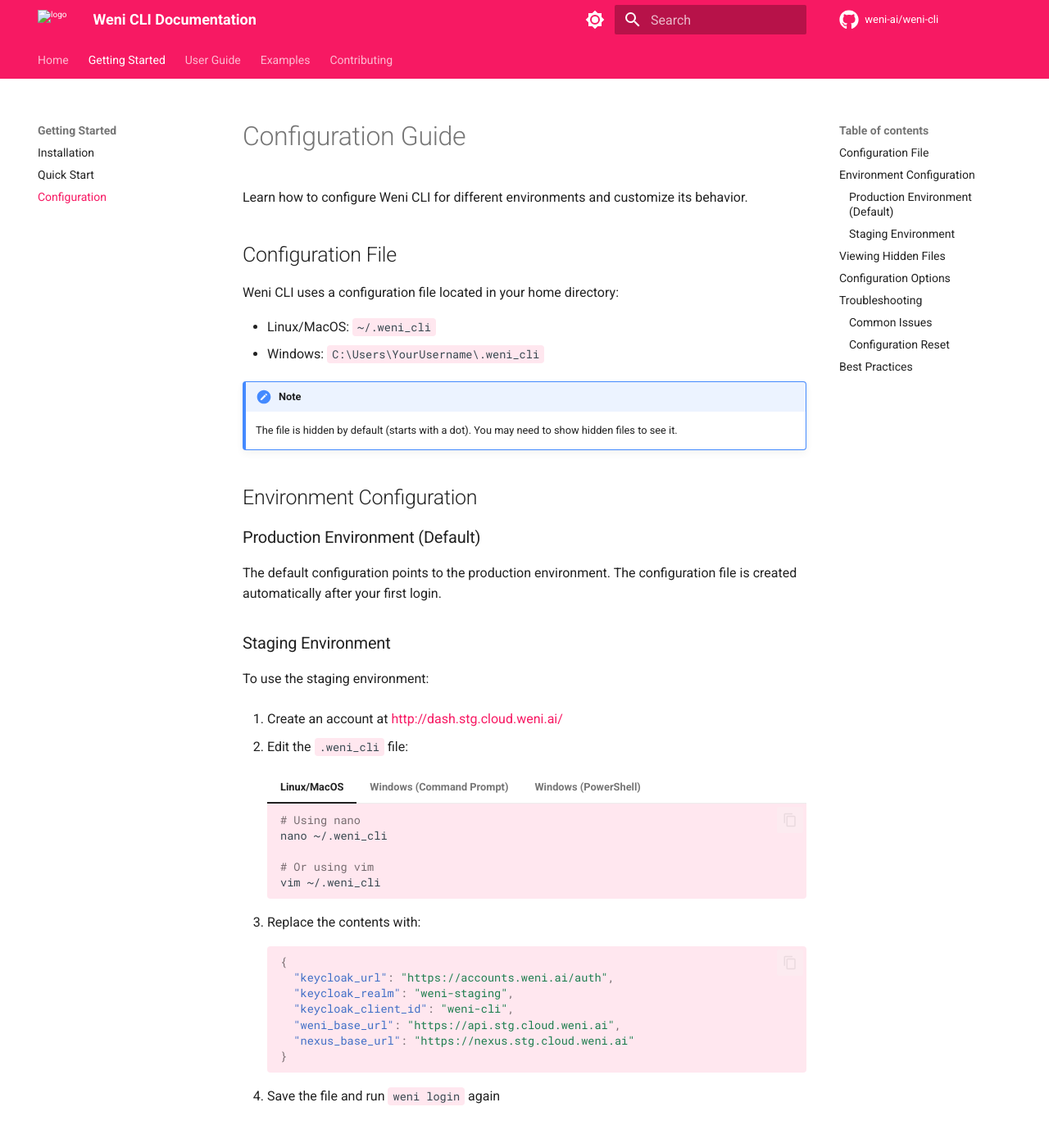
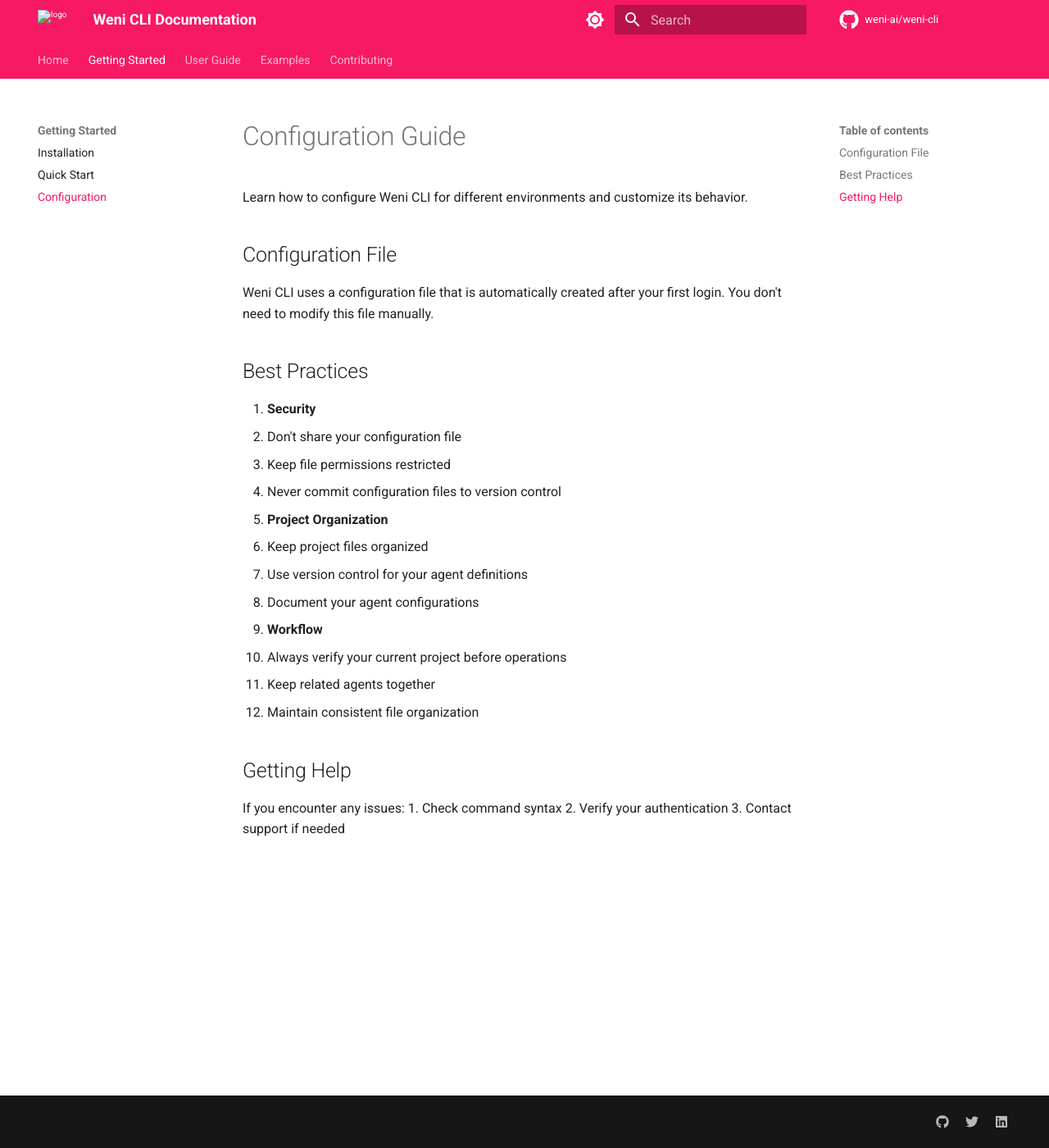
Before and after one commit to weni-ai/weni-cli, an MkDocs documentation site: the page built from docs/getting-started/configuration.md, in a window 1280 px wide and 1400 px high. Shown: the whole window at 82% size. Built offline with MkDocs 1.6.1 and Material for MkDocs 9.7.7, drawn with Linux system fonts in a browser that asks for light colours; comment, search, counter and statistics services are not loaded; some of the changed text lies outside the part shown.

Commit message:
docs: remove staging environment and config file details
- Remove staging environment setup instructions
- Remove manual configuration file details
- Simplify authentication and configuration docs

````diff
--- a/docs/getting-started/configuration.md
+++ b/docs/getting-started/configuration.md
@@ -4,121 +4,28 @@
 
 ## Configuration File
 
-Weni CLI uses a configuration file located in your home directory:
-
-- Linux/MacOS: `~/.weni_cli`
-- Windows: `C:\Users\YourUsername\.weni_cli`
-
-!!! note
-    The file is hidden by default (starts with a dot). You may need to show hidden files to see it.
-
-## Environment Configuration
-
-### Production Environment (Default)
-
-The default configuration points to the production environment. The configuration file is created automatically after your first login.
-
-### Staging Environment
-
-To use the staging environment:
-
-1. Create an account at [http://dash.stg.cloud.weni.ai/](http://dash.stg.cloud.weni.ai/)
-
-2. Edit the `.weni_cli` file:
-
-    === "Linux/MacOS"
-        ```bash
-        # Using nano
-        nano ~/.weni_cli
-
-        # Or using vim
-        vim ~/.weni_cli
-        ```
-
-    === "Windows (Command Prompt)"
-        ```batch
-        notepad "%USERPROFILE%\.weni_cli"
-        ```
-
-    === "Windows (PowerShell)"
-        ```powershell
-        notepad "$env:USERPROFILE\.weni_cli"
-        ```
-
-3. Replace the contents with:
-    ```json
-    {
-      "keycloak_url": "https://accounts.weni.ai/auth",
-      "keycloak_realm": "weni-staging",
-      "keycloak_client_id": "weni-cli",
-      "weni_base_url": "https://api.stg.cloud.weni.ai",
-      "nexus_base_url": "https://nexus.stg.cloud.weni.ai"
-    }
-    ```
-
-4. Save the file and run `weni login` again
-
-## Viewing Hidden Files
-
-If you can't see the `.weni_cli` file:
-
-=== "Linux/MacOS Terminal"
-    ```bash
-    ls -la ~
-    ```
-
-=== "Linux File Manager"
-    Press ++ctrl+h++ or look for "Show Hidden Files" in the menu
-
-=== "MacOS Finder"
-    Press ++cmd+shift+dot++
-
-=== "Windows File Explorer"
-    1. Click on "View" in the ribbon
-    2. Check "Hidden items" in the "Show/hide" section
-
-## Configuration Options
-
-The configuration file supports these settings:
-
-| Setting | Description | Default |
-|---------|-------------|---------|
-| `keycloak_url` | Keycloak authentication URL | Production URL |
-| `keycloak_realm` | Keycloak realm (staging/production) | Production realm |
-| `keycloak_client_id` | Client ID for authentication | weni-cli |
-| `weni_base_url` | Base URL for Weni API | Production API URL |
-| `nexus_base_url` | Base URL for Nexus API | Production Nexus URL |
-
-## Troubleshooting
-
-### Common Issues
-
-1. **File Permissions**
-   - The `.weni_cli` file should be readable and writable by your user
-   - Fix permissions: `chmod 600 ~/.weni_cli`
-
-2. **Invalid JSON**
-   - Ensure the file contains valid JSON
-   - Use a JSON validator if needed
-
-3. **Wrong Environment**
-   - Check URLs in the configuration
-   - Ensure you're using the correct realm
-
-### Configuration Reset
-
-To reset to default configuration:
-
-1. Delete the `.weni_cli` file
-2. Run `weni login` again
+Weni CLI uses a configuration file that is automatically created after your first login. You don't need to modify this file manually.
 
 ## Best Practices
 
-1. **Backup Your Configuration**
-   - Keep a backup of your working configuration
-   - Document any custom settings
+1. **Security**
+   - Don't share your configuration file
+   - Keep file permissions restricted
+   - Never commit configuration files to version control
 
-2. **Security**
-   - Don't share your `.weni_cli` file
-   - Keep file permissions restricted
-   - Never commit the file to version control
+2. **Project Organization**
+   - Keep project files organized
+   - Use version control for your agent definitions
+   - Document your agent configurations
+
+3. **Workflow**
+   - Always verify your current project before operations
+   - Keep related agents together
+   - Maintain consistent file organization
+
+## Getting Help
+
+If you encounter any issues:
+1. Check command syntax
+2. Verify your authentication
+3. Contact support if needed
````
Also changed, not shown: README.md (+1 -67 lines), docs/user-guide/authentication.md (+6 -35 lines).
